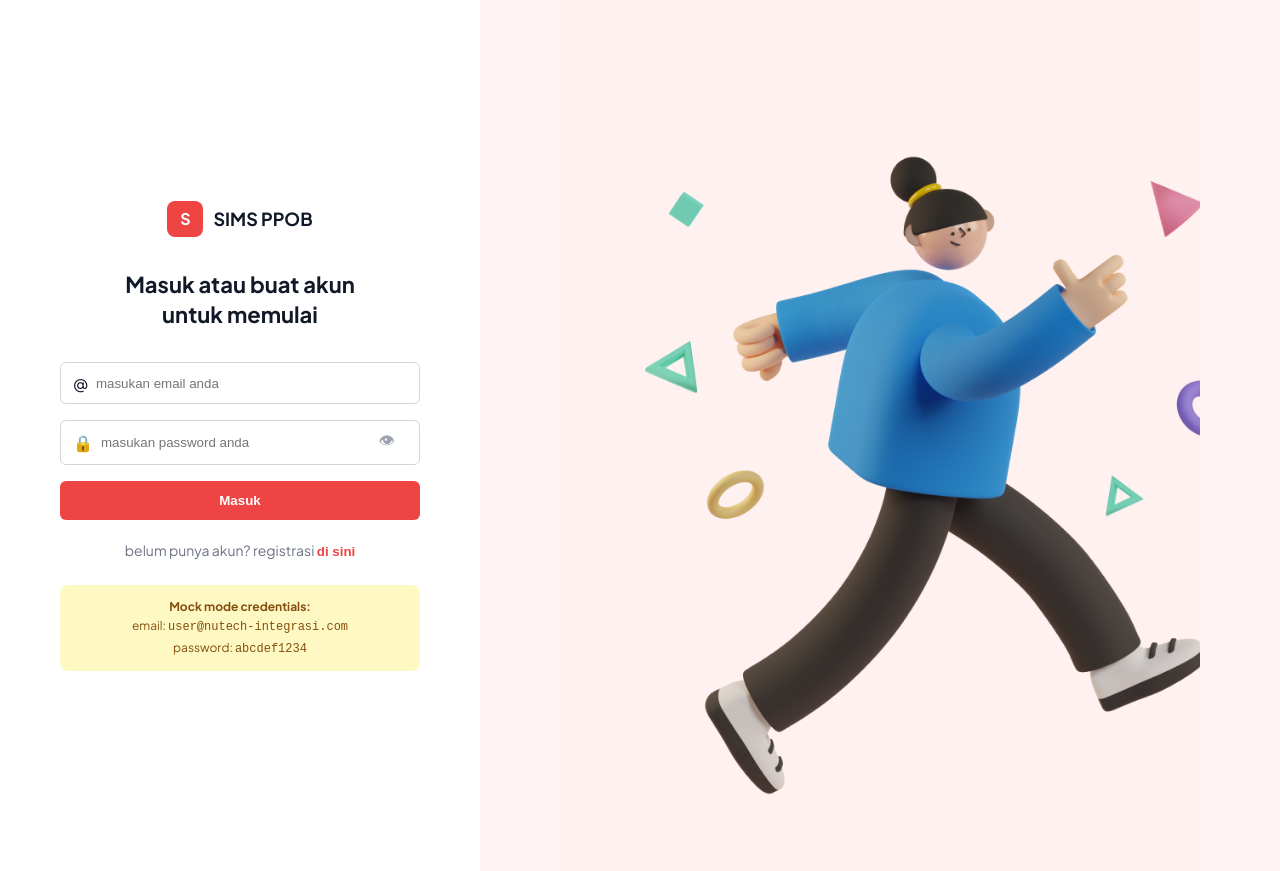
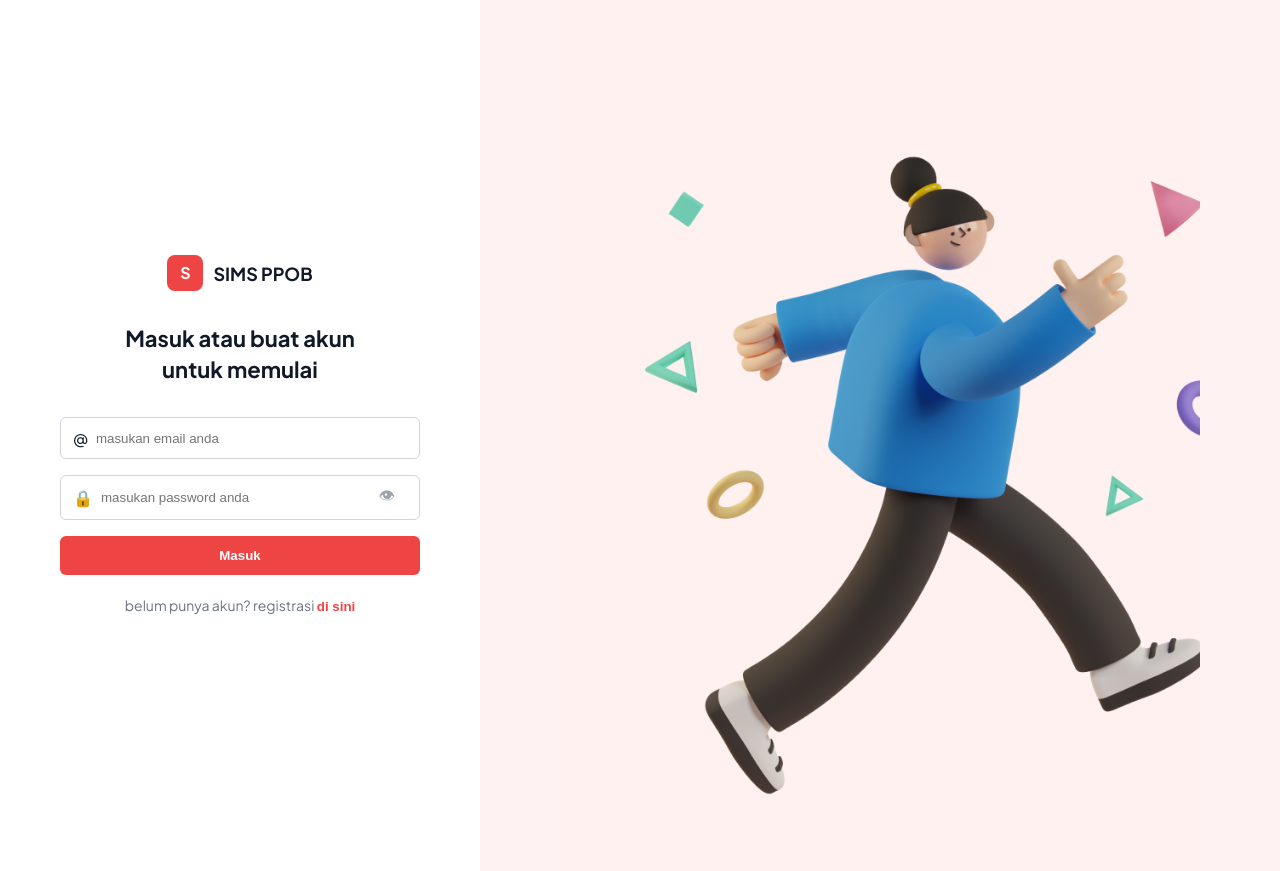
Before and after one commit to lxthfy/SIMS_PPOB-luthfy, a React (Vite) app: page / in a window 1280 px wide. Built offline with nearby package versions, Linux system fonts and the light colour scheme.

Commit message:
initial commit

```diff
--- a/src/pages/LoginPage.jsx
+++ b/src/pages/LoginPage.jsx
@@ -65,12 +65,6 @@ const LoginPage = ({ onNavigate }) => {
             belum punya akun? registrasi{' '}
             <button onClick={() => onNavigate('register')} style={{ background: 'none', border: 'none', color: '#ef4444', cursor: 'pointer', fontWeight: 600, padding: 0 }}>di sini</button>
           </p>
-          {/* Demo hint — mock mode only */}
-          <div style={{ marginTop: 24, padding: '12px 16px', background: '#fef9c3', borderRadius: 8, fontSize: 12, color: '#854d0e', textAlign: 'center', lineHeight: 1.6 }}>
-            <strong>Mock mode credentials:</strong><br />
-            email: <code>user@nutech-integrasi.com</code><br />
-            password: <code>abcdef1234</code>
-          </div>
         </div>
       </div>
       {/* Illustration */}
```
